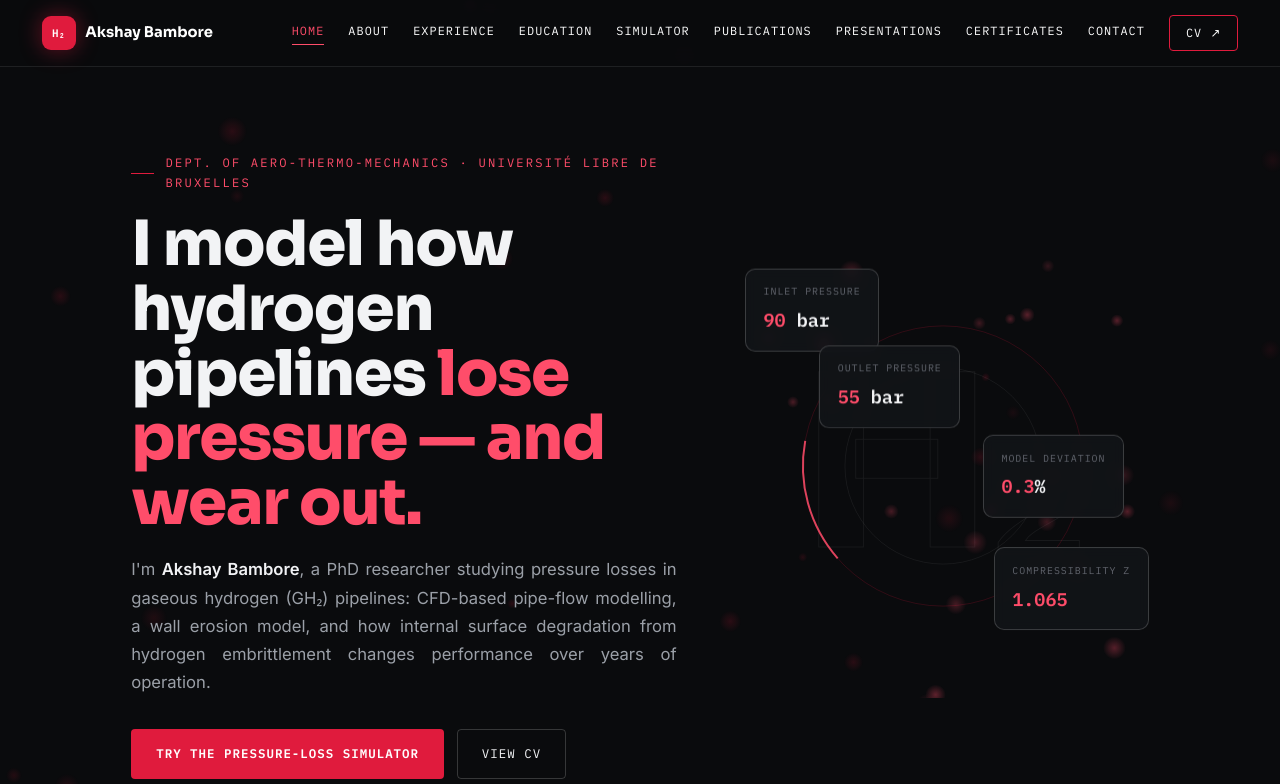
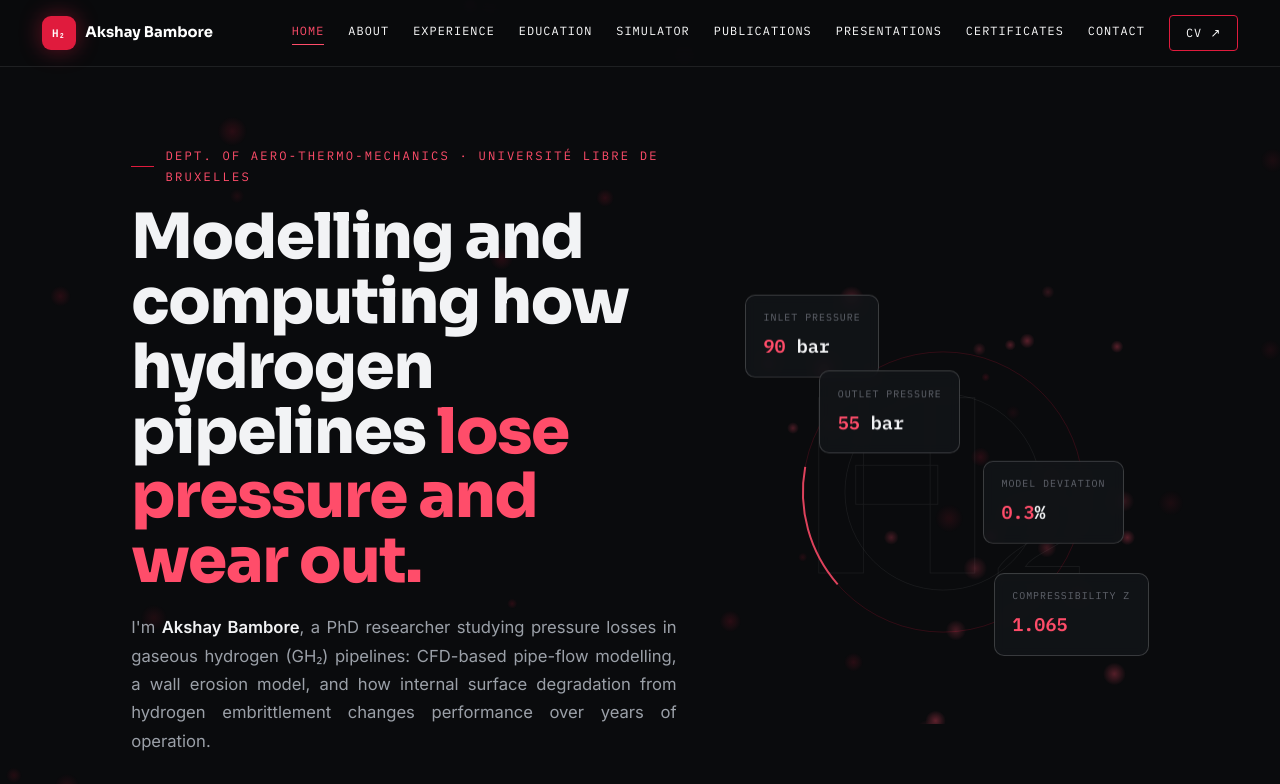
Before and after one commit to iamakshaybambore/iamakshaybambore.github.io, a plain HTML site: page index.html in a window 1280 px wide. Shown: the top 784 px of the page. Drawn offline with Linux system fonts and the light colour scheme; animation ran at ten frames a second.

Commit message:
Update index.html

```diff
--- a/index.html
+++ b/index.html
@@ -278,7 +278,7 @@ footer a:hover{color:var(--red-2)}
   <div class="container">
     <div>
       <div class="hero-eyebrow">Dept. of Aero-Thermo-Mechanics · Université libre de Bruxelles</div>
-      <h1>I model how hydrogen pipelines <span class="accent">lose pressure — and wear out.</span></h1>
+      <h1>Modelling and computing how hydrogen pipelines <span class="accent">lose pressure and wear out.</span></h1>
       <p class="hero-sub">
         I'm <strong>Akshay Bambore</strong>, a PhD researcher studying pressure losses in gaseous
         hydrogen (GH₂) pipelines: CFD-based pipe-flow modelling, a wall erosion model, and how
```
